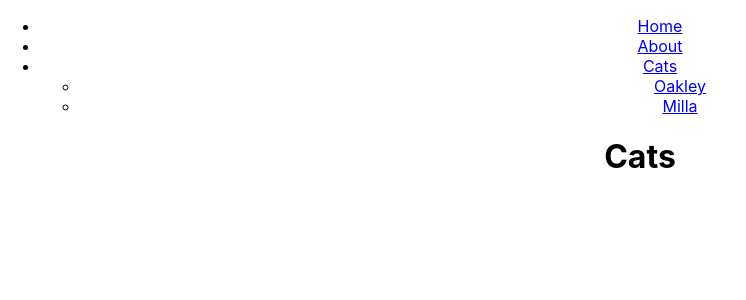
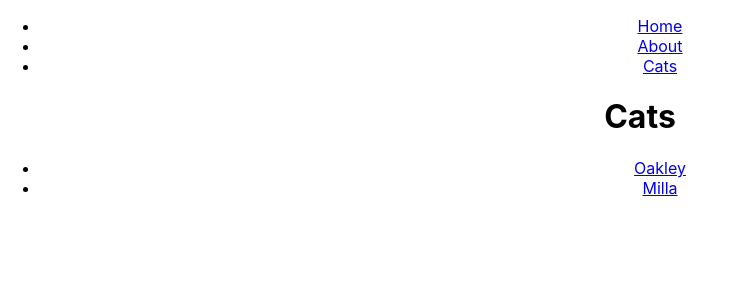
Before and after one commit to brienmizell/ReactRouterExercise, a React (Create React App) app: page /cats in a window 1280 px wide. Shown: the top 300 px of the page, without its empty margins (0-746 px from the left). Built offline with nearby package versions, Linux system fonts and the light colour scheme.

Commit message:
makes individual cats nav a subnav of Cats component

```diff
--- a/src/Cats.js
+++ b/src/Cats.js
@@ -1,9 +1,18 @@
 import React from "react";
+import { Link } from "react-router-dom";
 
 const Cats = props => {
   return (
     <div>
       <h1>Cats</h1>
+      <ul>
+        <li>
+          <Link to="/cats/oakley">Oakley</Link>
+        </li>
+        <li>
+          <Link to="/cats/milla">Milla</Link>
+        </li>
+      </ul>
     </div>
   );
 };
--- a/src/NavBar.js
+++ b/src/NavBar.js
@@ -12,14 +12,6 @@ const NavBar = props => {
       </li>
       <li>
         <Link to="/cats">Cats</Link>
-        <ul>
-          <li>
-            <Link to="/cats/oakley">Oakley</Link>
-          </li>
-          <li>
-            <Link to="/cats/milla">Milla</Link>
-          </li>
-        </ul>
       </li>
     </ul>
   );
```
